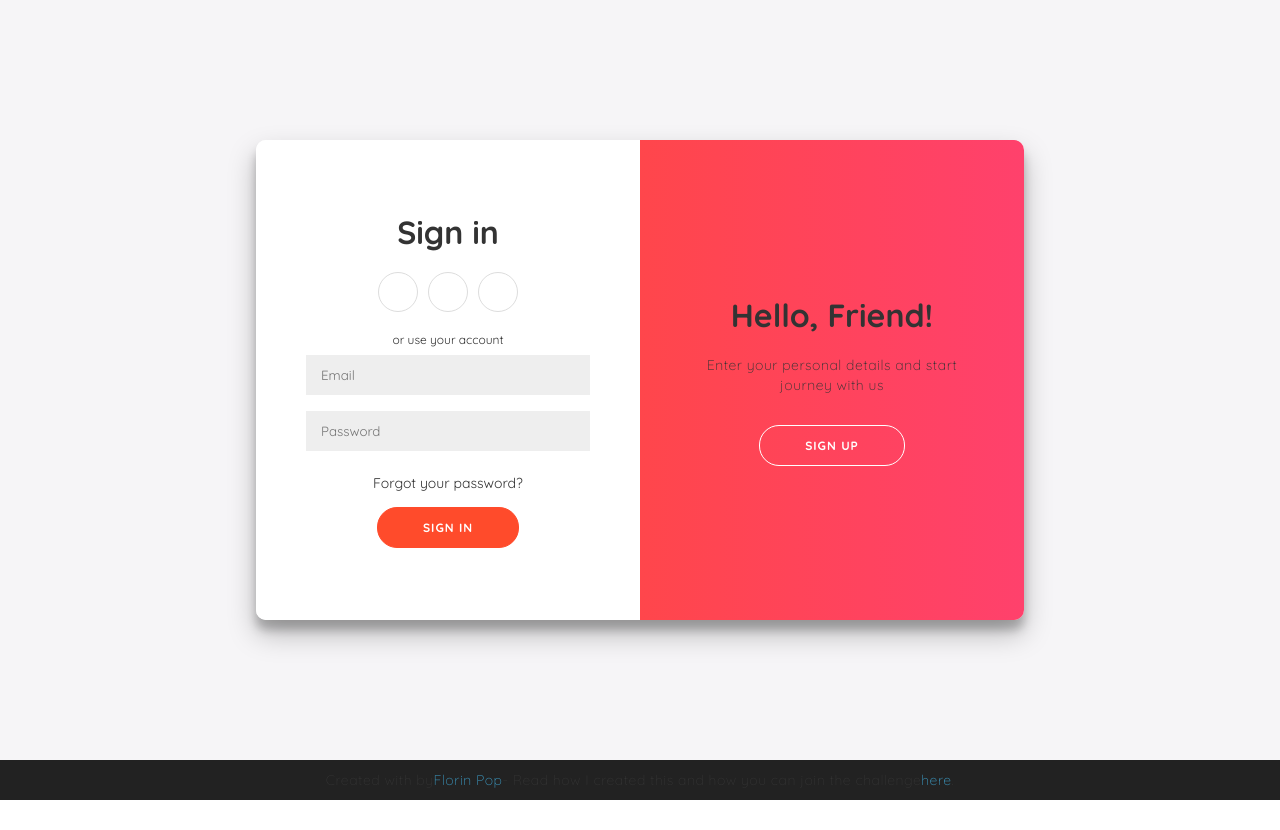
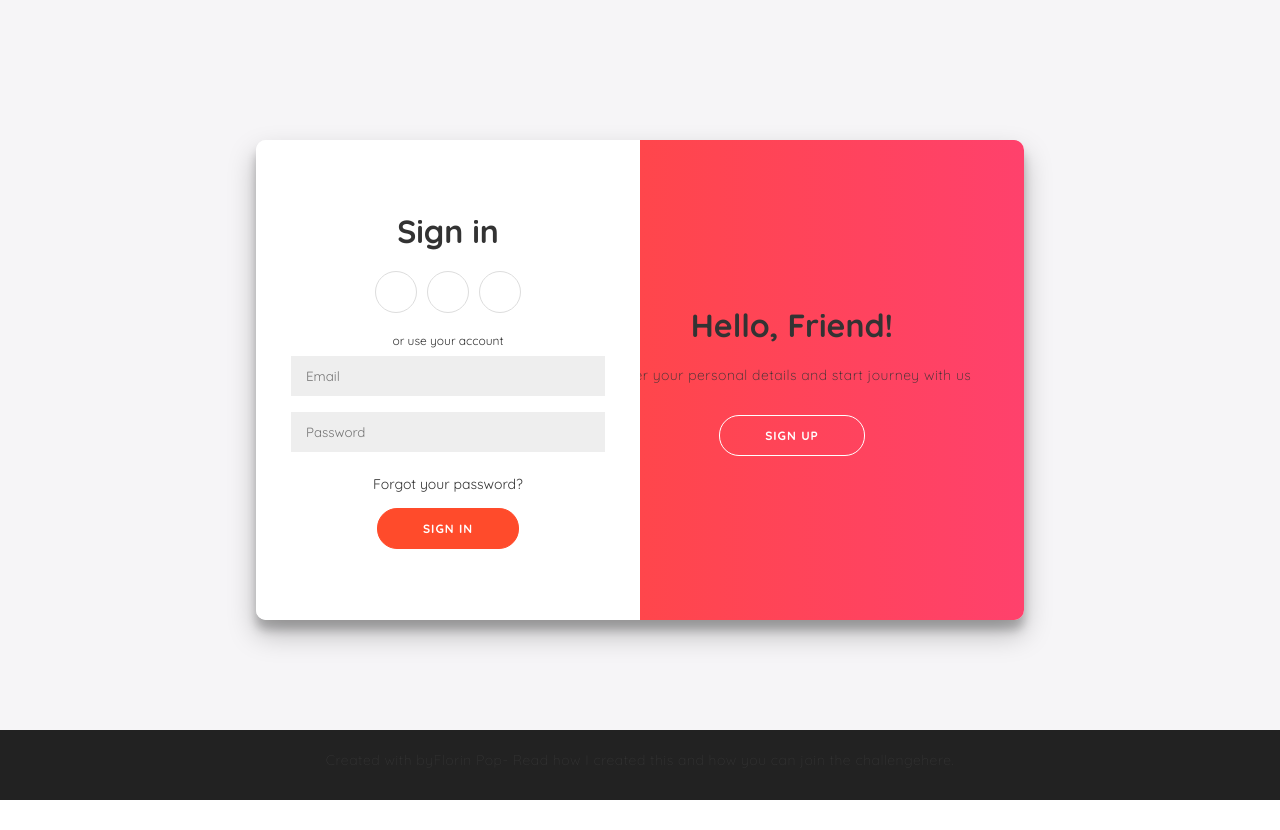
Before and after one commit to felipey2010/frontend_trabalho_final, a React (Create React App) app: page /login in a window 1280 px wide. Built offline with nearby package versions, Linux system fonts and the light colour scheme.

Commit message:
fixed layout of home

```diff
--- a/src/components/Navbar.js
+++ b/src/components/Navbar.js
@@ -5,7 +5,7 @@ const Navbar = () => {
       <div className="links">
         <a href="/">Página Inicial</a>
         <a href="/">Categorias</a>
-        <a href="/Login">Login</a>
+        <a href="/login">Login</a>
       </div>
     </nav>
   );
--- a/src/index.css
+++ b/src/index.css
@@ -56,3 +56,14 @@
 .blog-preview a {
   text-decoration: none;
 }
+
+button {
+  border: 1px solid #ff4b2b;
+  background-color: #ff4b2b;
+  color: #ffffff;
+  font-size: 12px;
+  font-weight: bold;
+  letter-spacing: 1px;
+  text-transform: uppercase;
+  transition: transform 80ms ease-in;
+}
--- a/src/pages/Home.js
+++ b/src/pages/Home.js
@@ -34,7 +34,7 @@ const Home = () => {
   return (
     <div>
       <Navbar />
-      <div className="home">
+      <div className="content">
         {blogs && (
           <Blogs blogs={blogs} title="Notícias" handleDelete={handleDelete} />
         )}
--- a/src/styles/login.css
+++ b/src/styles/login.css
@@ -1,8 +1,4 @@
 @import url("https://fonts.googleapis.com/css?family=Montserrat:400,800");
-
-* {
-  box-sizing: border-box;
-}
 
 .main-body {
   background: #f6f5f7;
@@ -13,18 +9,19 @@
   font-family: "Montserrat", sans-serif;
   height: 100vh;
   margin: -20px 0 50px;
+  overflow: hidden;
 }
 
-h1 {
+.main-body h1 {
   font-weight: bold;
   margin: 0;
 }
 
-h2 {
+.main-body h2 {
   text-align: center;
 }
 
-p {
+.main-body p {
   font-size: 14px;
   font-weight: 100;
   line-height: 20px;
@@ -32,18 +29,18 @@ p {
   margin: 20px 0 30px;
 }
 
-span {
+.main-body span {
   font-size: 12px;
 }
 
-a {
+.main-body a {
   color: #333;
   font-size: 14px;
   text-decoration: none;
   margin: 15px 0;
 }
 
-button {
+.main-body button {
   border-radius: 20px;
   border: 1px solid #ff4b2b;
   background-color: #ff4b2b;
@@ -56,20 +53,20 @@ button {
   transition: transform 80ms ease-in;
 }
 
-button:active {
+.main-body button:active {
   transform: scale(0.95);
 }
 
-button:focus {
+.main-body button:focus {
   outline: none;
 }
 
-button.ghost {
+.main-body button.ghost {
   background-color: transparent;
   border-color: #ffffff;
 }
 
-form {
+.main-body form {
   background-color: #ffffff;
   display: flex;
   align-items: center;
@@ -80,7 +77,7 @@ form {
   text-align: center;
 }
 
-input {
+.main-body input {
   background-color: #eee;
   border: none;
   padding: 12px 15px;
```
